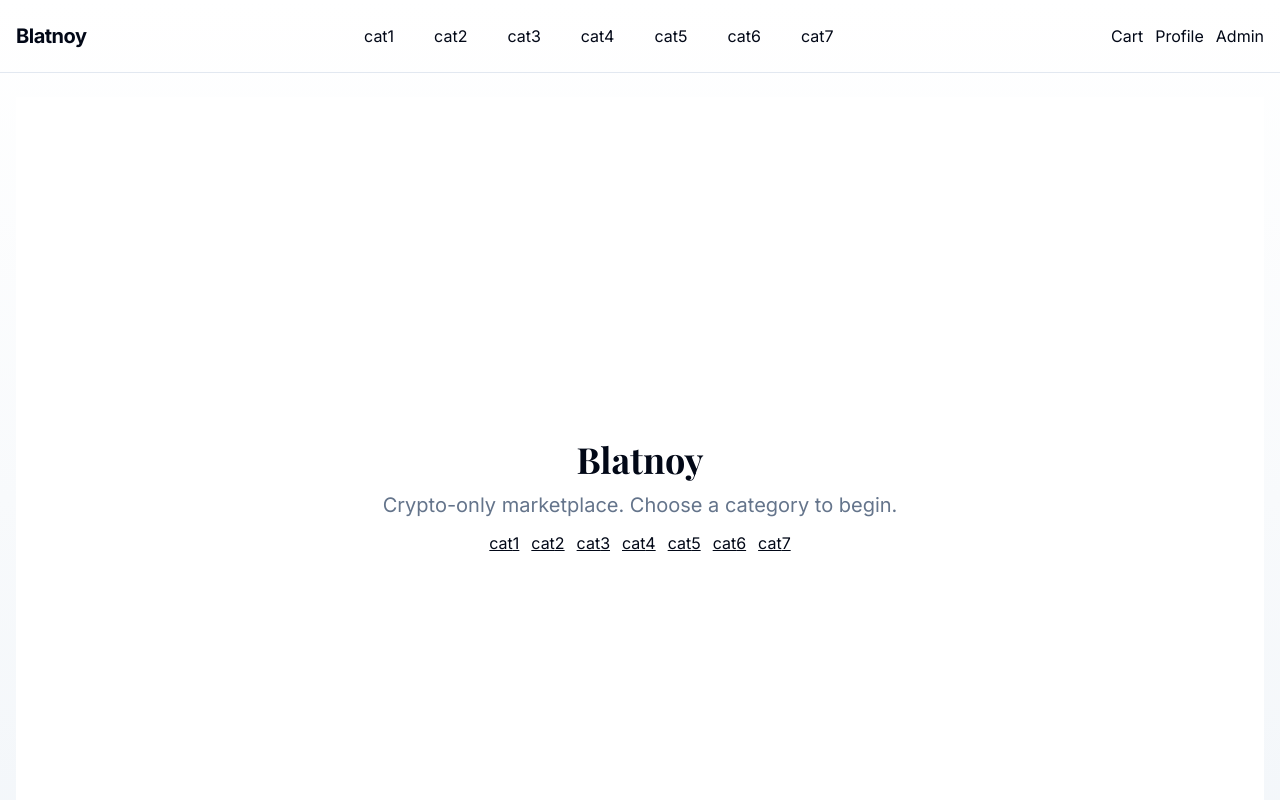
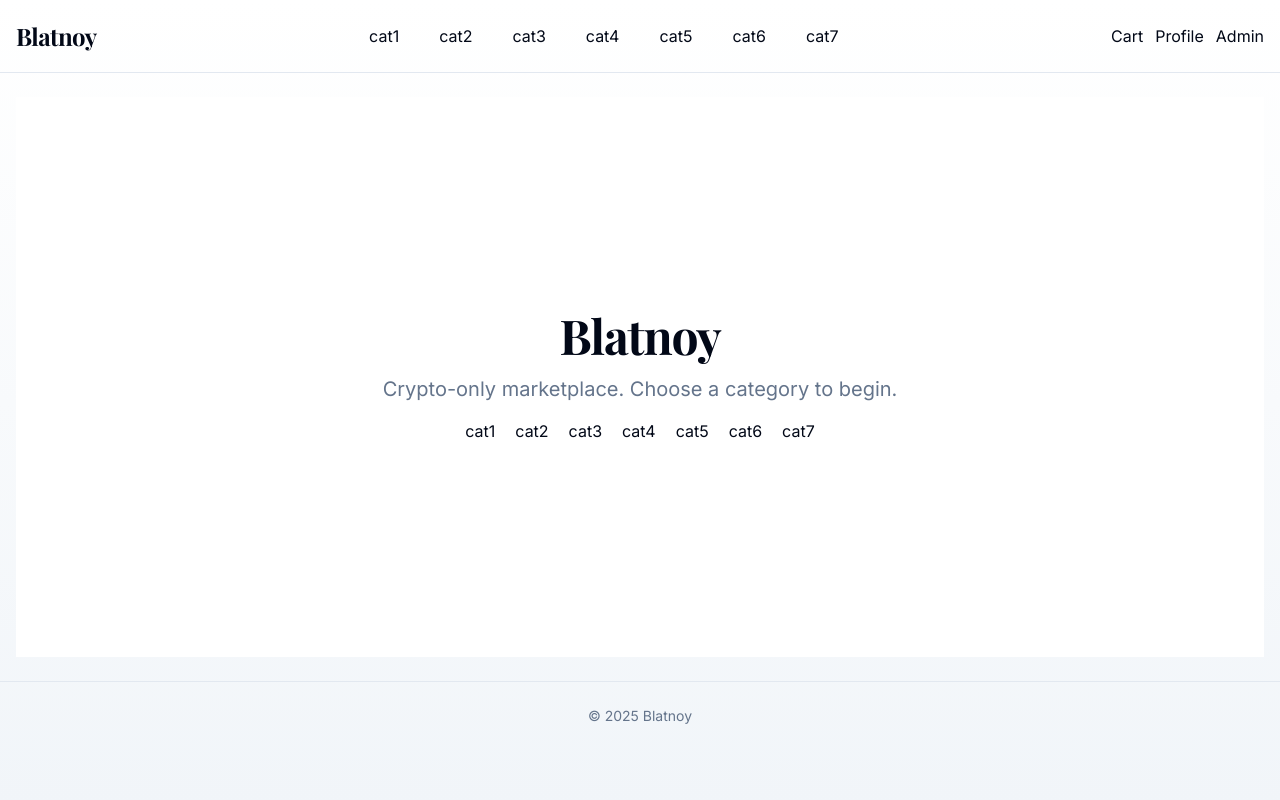
Before and after one commit to KapV33/cyber-mart-display, a React (Vite) app: page / in a window 1280 px wide. Shown: the top 800 px of the page. Built offline with nearby package versions, Linux system fonts and the light colour scheme.

Commit message:
Refine styling and theming
Apply global styles and update Tailwind CSS configuration with new font tokens and animations. Update `index.html` to include Google Fonts.

```diff
--- a/src/layouts/MainLayout.tsx
+++ b/src/layouts/MainLayout.tsx
@@ -8,7 +8,7 @@ export default function MainLayout({ children }: { children: ReactNode }) {
     <div className="min-h-screen bg-gradient-to-b from-background to-muted text-foreground">
       <header className="border-b">
         <div className="mx-auto max-w-7xl px-4 py-4 flex items-center justify-between">
-          <Link to="/" className="text-xl font-bold tracking-tight">
+          <Link to="/" className="text-xl md:text-2xl font-bold tracking-tight font-display hover-scale">
             Blatnoy
           </Link>
           <nav className="hidden md:flex gap-4" aria-label="Product categories">
--- a/src/pages/Index.tsx
+++ b/src/pages/Index.tsx
@@ -1,18 +1,24 @@
-// Update this page (the content is just a fallback if you fail to update the page)
+import { useEffect } from "react";
 
 const Index = () => {
+  useEffect(() => {
+    document.title = "Blatnoy | Crypto Marketplace";
+  }, []);
+
   return (
-    <div className="min-h-screen flex items-center justify-center bg-background">
-      <div className="text-center space-y-3">
-        <h1 className="text-4xl font-bold">Blatnoy</h1>
-        <p className="text-xl text-muted-foreground">Crypto-only marketplace. Choose a category to begin.</p>
-        <div className="flex gap-3 justify-center flex-wrap">
+    <section aria-labelledby="home-heading" className="min-h-[70vh] flex items-center justify-center bg-background animate-enter">
+      <div className="text-center space-y-4">
+        <h1 id="home-heading" className="text-4xl md:text-5xl font-bold font-display tracking-tight">Blatnoy</h1>
+        <p className="text-lg md:text-xl text-muted-foreground animate-fade-in">Crypto-only marketplace. Choose a category to begin.</p>
+        <nav className="flex gap-3 justify-center flex-wrap" aria-label="Browse categories">
           {Array.from({ length: 7 }).map((_, i) => (
-            <a key={i} href={`/category/cat${i + 1}`} className="underline">cat{i + 1}</a>
+            <a key={i} href={`/category/cat${i + 1}`} className="story-link relative px-1">
+              cat{i + 1}
+            </a>
           ))}
-        </div>
+        </nav>
       </div>
-    </div>
+    </section>
   );
 };
 
```
